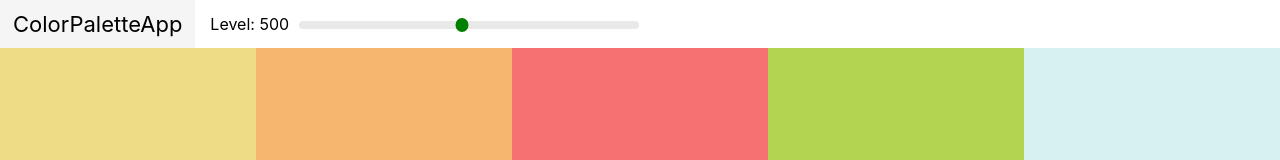
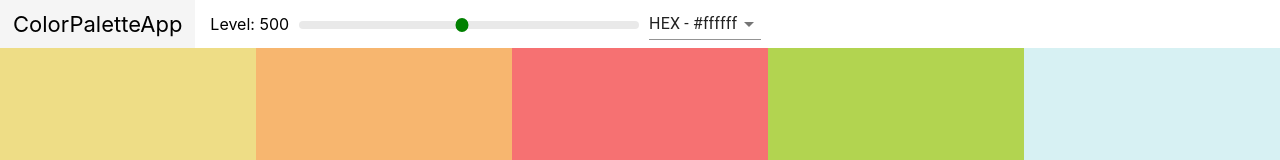
Before and after one commit to guymdls/ReactColorApp, a React (Create React App) app: page / in a window 1280 px wide. Shown: the top 160 px of the page. Built offline with nearby package versions, Linux system fonts and the light colour scheme.

Commit message:
adding select format

```diff
--- a/src/Navbar.js
+++ b/src/Navbar.js
@@ -1,11 +1,23 @@
 import React, { Component } from 'react'
+import Select from '@material-ui/core/Select';
+import MenuItem from '@material-ui/core/MenuItem';
 import 'rc-slider/assets/index.css';
 import Slider from 'rc-slider';
 import './Navbar.css'
 
 class Navbar extends Component {
+    constructor(props) {
+        super(props)
+        this.state = { format: "hex" }
+        this.handleChange = this.handleChange.bind(this)
+    }
+    handleChange(e) {
+        this.setState({ format: e.target.value });
+        this.props.handleChange(e.target.value)
+    }
     render() {
         const { level, changeLevel } = this.props;
+        const { format } = this.state;
         return (
             < header className='Navbar' >
                 <div className='logo'>
@@ -17,6 +29,15 @@
                         <Slider defaultValue={level} min={100} max={900} step={100} onAfterChange={changeLevel} />
                     </div>
                 </div>
+                <div className='select-container'>
+                    <Select
+                        value={format}
+                        onChange={this.handleChange}>
+                        <MenuItem value="hex">HEX - #ffffff</MenuItem>
+                        <MenuItem value="rgb">RGB- rgb(255, 255, 255)</MenuItem>
+                        <MenuItem value="rgba">RGBA- rgba(255, 255, 255, 1.0)</MenuItem>
+                    </Select>
+                </div>
 
             </header >
         )
--- a/src/Palette.js
+++ b/src/Palette.js
@@ -9,21 +9,30 @@
 class Palette extends Component {
     constructor(props) {
         super(props);
-        this.state = { level: 500 }
+        this.state = { level: 500, format: "hex" }
         this.changeLevel = this.changeLevel.bind(this)
+        this.changeFormat = this.changeFormat.bind(this)
 
     }
     changeLevel(newLevel) {
         this.setState({ level: newLevel })
     }
+
+    changeFormat(value) {
+        this.setState({ format: value });
+    }
     render() {
         const colorBoxes = this.props.palette.colors[this.state.level].map(color => {
-            return <ColorBox background={color.hex} name={color.name} />
+            return <ColorBox background={color[this.state.format]} name={color.name} />
         });
 
         return (
             <div className='Palette'>
-                <Navbar level={this.state.level} changeLevel={this.changeLevel} />
+                <Navbar
+                    level={this.state.level}
+                    changeLevel={this.changeLevel}
+                    handleChange={this.changeFormat}
+                />
                 <div className='Palette-colors'>
                     {colorBoxes}
                 </div>
--- a/src/colorHelpers.js
+++ b/src/colorHelpers.js
@@ -19,7 +19,7 @@
                 id: color.name.toLowerCase().replace(/ /g, "-"), // some colors has dash
                 hex: scale[i],
                 rgb: chroma(scale[i]).css(),
-                rgba: chroma(scale[i]).css().replace("rgba", "rgba").replace(")", ",1.0)")
+                rgba: chroma(scale[i]).css().replace("rgb", "rgba").replace(")", ",1.0)")
             })
         }
     }
```
